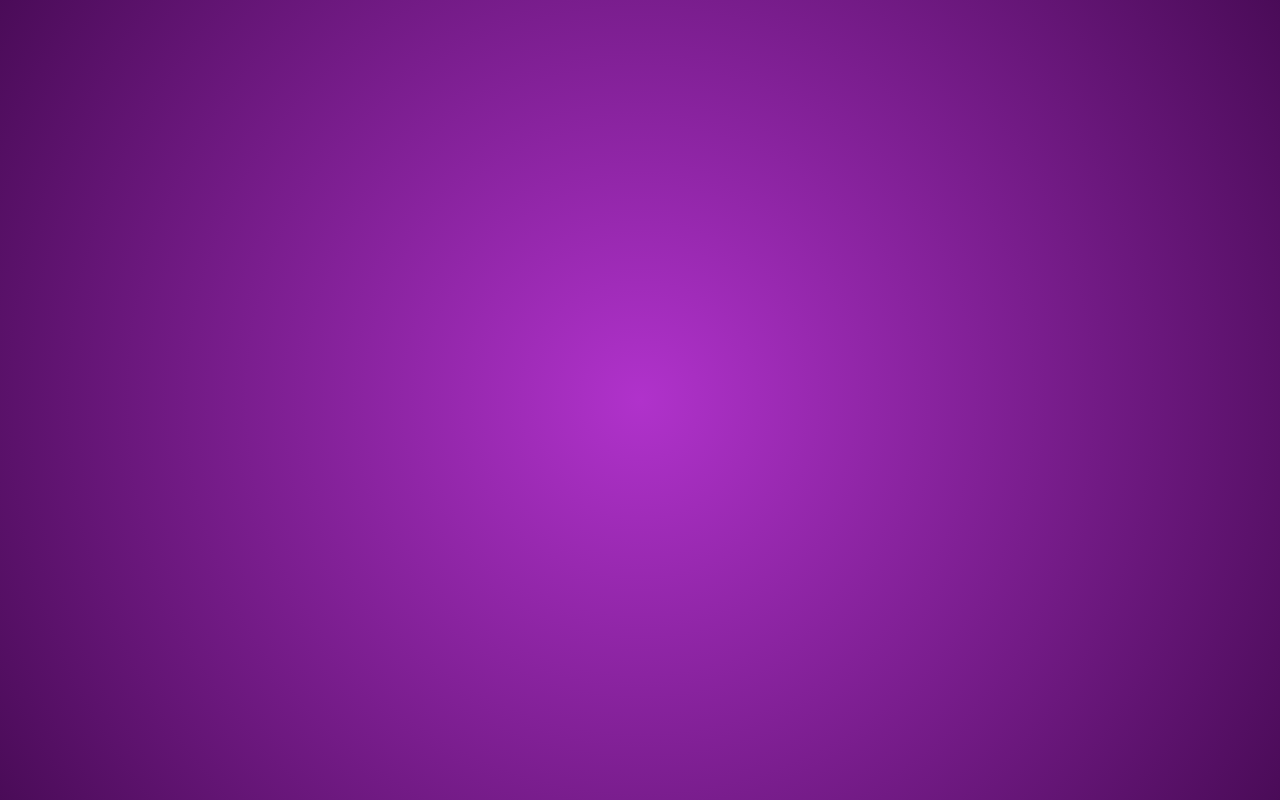
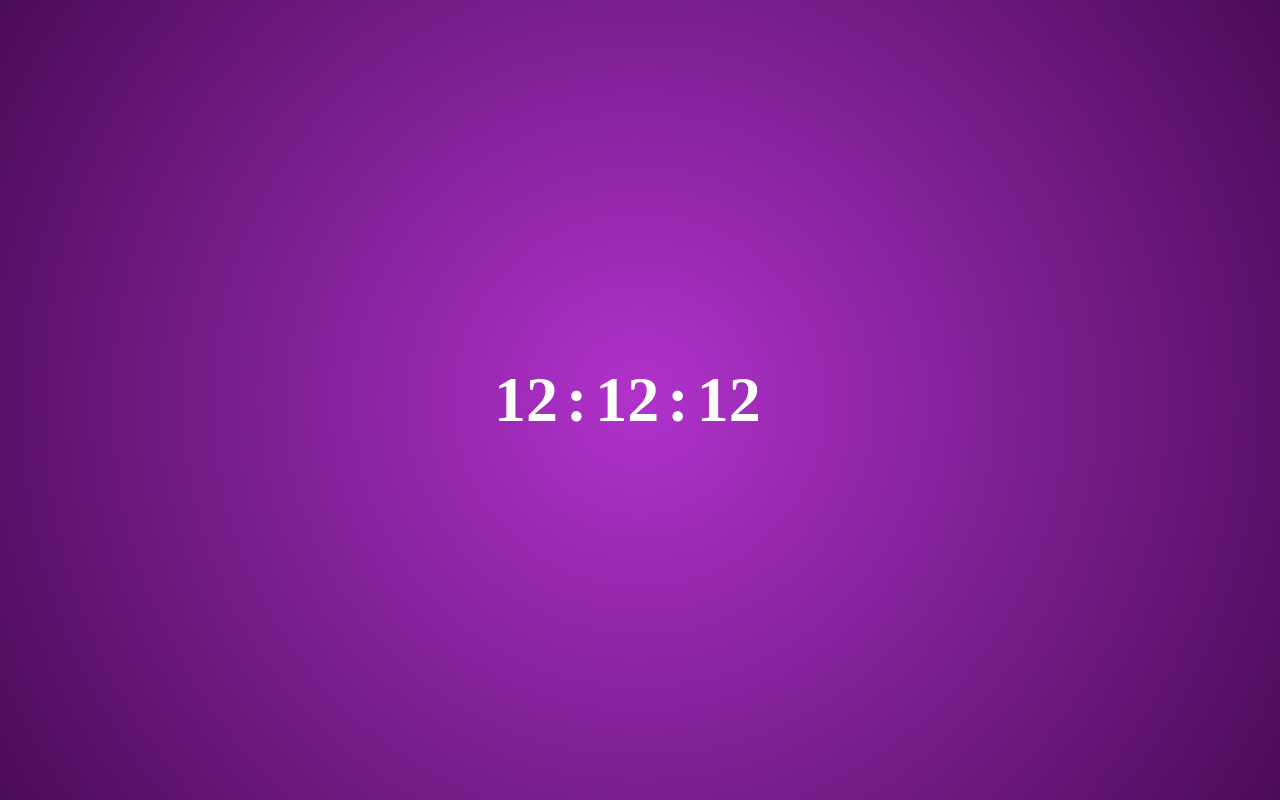
Before and after one commit to jjhampton/3.2-color-clock, a plain HTML site: page index.html in a window 1280 px wide. Drawn offline with nearby package versions, Linux system fonts and the light colour scheme.

Commit message:
Refine HTML styling to include sample text for clock Add CSS to vertically and horizontally center clock on page

```diff
--- a/assets/javascript/main.js
+++ b/assets/javascript/main.js
@@ -7,6 +7,11 @@
   var minutes;
   var seconds;
   var timeArray;
+
+  var $hours = document.querySelector(".clock .hours");
+  var $minutes = document.querySelector(".clock .minutes");
+  var $seconds = document.querySelector(".clock .seconds");
+
 
 
 
@@ -27,7 +32,6 @@
   function logTime() {
     getTime();
     timeArray.forEach(setTimeFormat);
-    console.log("timeArray map working");
     console.log(timeArray[0] + ":" + timeArray[1] + ":" +  timeArray[2]);
   }
 
--- a/assets/stylesheets/scss/main.scss
+++ b/assets/stylesheets/scss/main.scss
@@ -2,13 +2,33 @@
 @import '../../../bower_components/neat/app/assets/stylesheets/neat';
 
 
-html{
+html {
   height:100%;
 }
 
-body{
+body {
   background-color:#440951;
   background-image: -moz-radial-gradient(center 45deg,circle cover, #b032cb, #440951);
   background-image: -webkit-gradient(radial, 50% 50%, 0, 50% 50%,800, from(#b032cb), to(#440951));
   background-image: radial-gradient(center 45deg,circle cover, #b032cb, #440951);
+  height: 100%;
+  position: relative;
 }
+
+h1.clock {
+  width: 292px;
+  height: 74px;
+  position: absolute;
+  top: 50%;
+  left: 50%;
+  margin-top: -37px;
+  margin-left: -146px;
+
+}
+
+h1.clock > span {
+  display: inline-block;
+  font-size: 2em;
+  color: #fff;
+
+}
--- a/index.html
+++ b/index.html
@@ -7,15 +7,13 @@
     <title>Color Clocks</title>
   </head>
   <body>
-    <div class="main-container">
-      <section class="clock-area">
-        <h1 class="clock">
-          <span class="hours"></span>
-          <span class="minutes"></span>
-          <span class="seconds"></span>
-        </h1>
-      </section>
-    </div>
-  <script type="text/javascript" src="assets/javascript/main.js"></script>
+    <h1 class="clock">
+      <span class="hours">12</span>
+      <span>:</span>
+      <span class="minutes">12</span>
+      <span>:</span>
+      <span class="seconds">12</span>
+    </h1>
+    <script type="text/javascript" src="assets/javascript/main.js"></script>
   </body>
 </html>
```
Also changed, not shown: assets/stylesheets/css/main.css.
